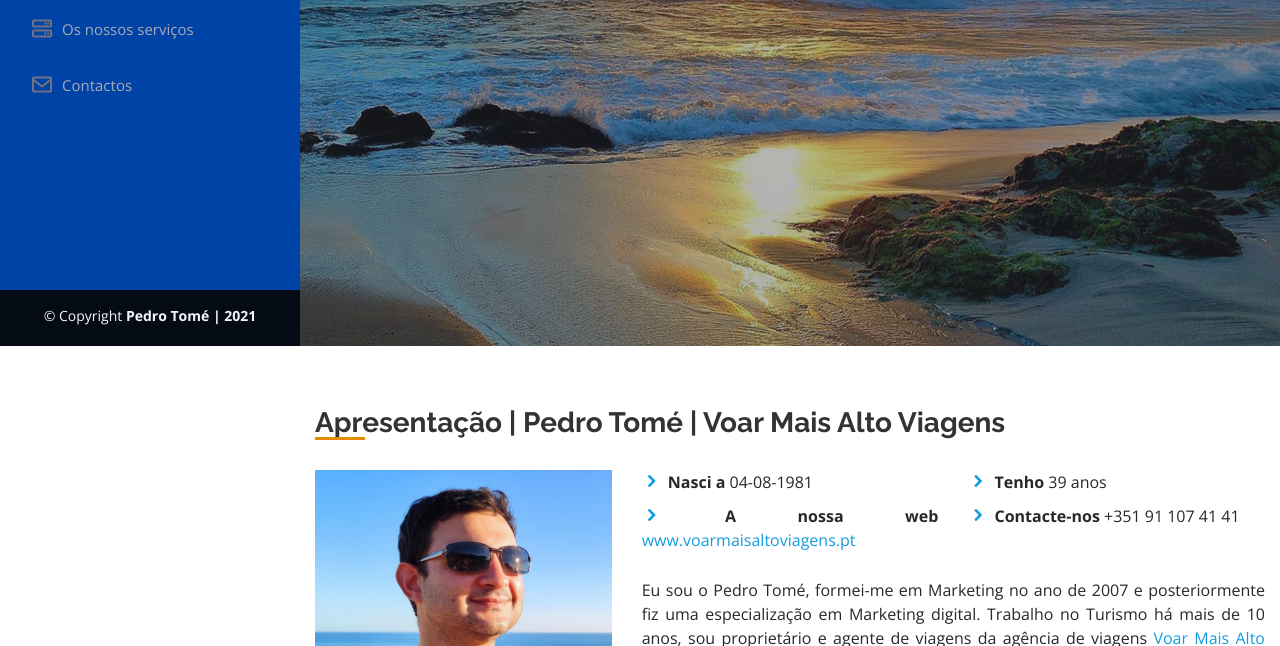
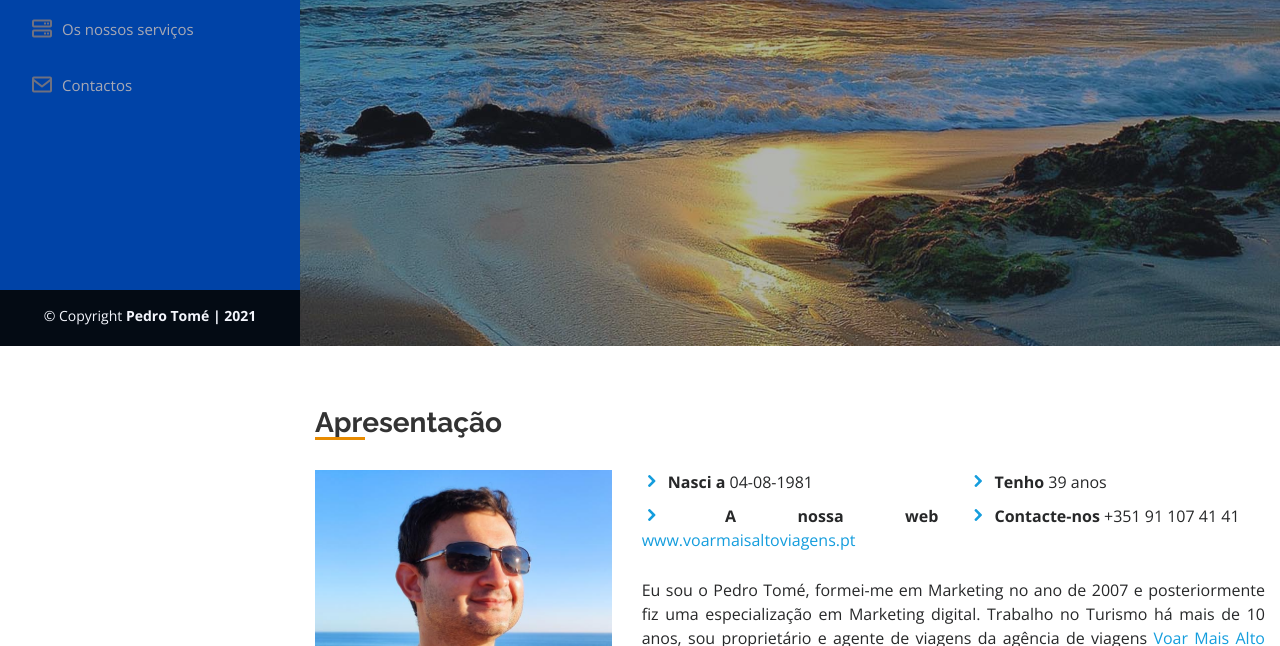
Before and after one commit to pedrotome1981/voarmaisaltoviagens.io, a plain HTML site: page index.html in a window 1280 px wide. Shown: the part 454-1100 px from the top of the page. Drawn offline with nearby package versions, Linux system fonts and the light colour scheme.

Commit message:
Update index.html

```diff
--- a/index.html
+++ b/index.html
@@ -80,7 +80,7 @@
       <div class="container">
 
         <div class="section-title">
-          <h2>Apresentação | Pedro Tomé | Voar Mais Alto Viagens</h2>
+          <h2>Apresentação</h2>
         </div>
 
         <div class="row">
```
